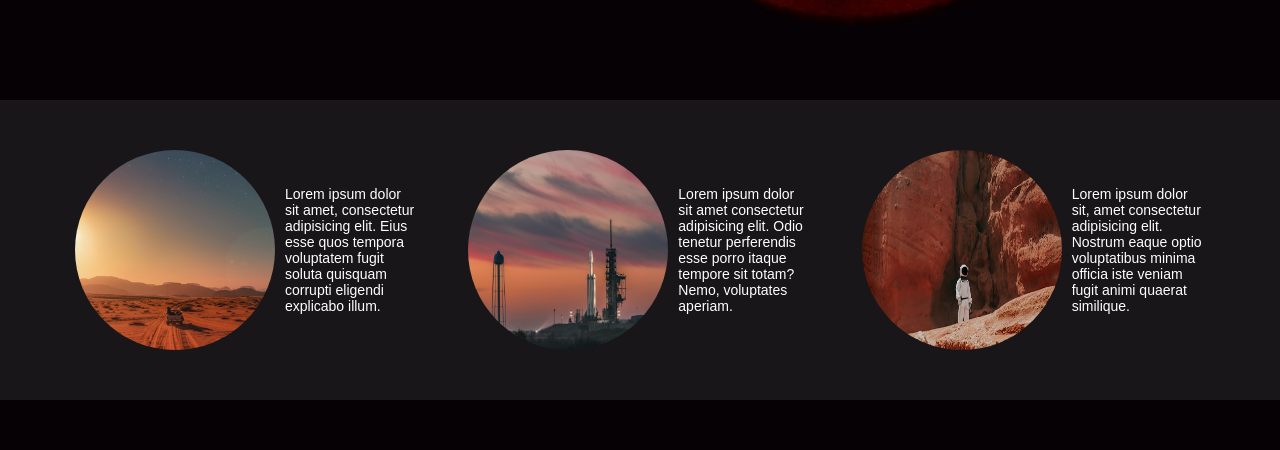
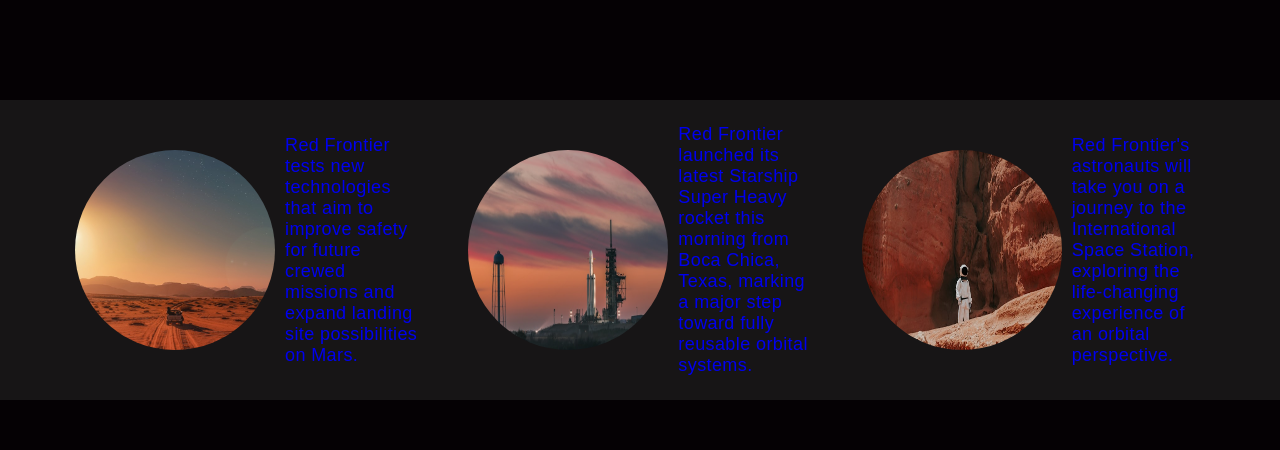
Before and after one commit to OleKodehode/Planet_Mars_Project, a plain HTML site: page index.html in a window 1280 px wide. Shown: the part 680-1130 px from the top of the page. Drawn offline with nearby package versions, Linux system fonts and the light colour scheme; a web font is replaced by a local one.

Commit message:
changed fonts and added links

```diff
--- a/index.html
+++ b/index.html
@@ -58,11 +58,11 @@
             height="200"
             width="200"
           />
-          <p>
-            Lorem ipsum dolor sit amet, consectetur adipisicing elit. Eius esse
-            quos tempora voluptatem fugit soluta quisquam corrupti eligendi
-            explicabo illum.
-          </p>
+          <a class="" href="#"
+            >Red Frontier tests new technologies that aim to improve safety for
+            future crewed missions and expand landing site possibilities on
+            Mars.</a
+          >
         </article>
         <article>
           <img
@@ -71,11 +71,11 @@
             height="200"
             width="200"
           />
-          <p>
-            Lorem ipsum dolor sit amet consectetur adipisicing elit. Odio
-            tenetur perferendis esse porro itaque tempore sit totam? Nemo,
-            voluptates aperiam.
-          </p>
+          <a href="#"
+            >Red Frontier launched its latest Starship Super Heavy rocket this
+            morning from Boca Chica, Texas, marking a major step toward fully
+            reusable orbital systems.
+          </a>
         </article>
         <article>
           <img
@@ -84,11 +84,11 @@
             height="200"
             width="200"
           />
-          <p>
-            Lorem ipsum dolor sit, amet consectetur adipisicing elit. Nostrum
-            eaque optio voluptatibus minima officia iste veniam fugit animi
-            quaerat similique.
-          </p>
+          <a href="#"
+            >Red Frontier's astronauts will take you on a journey to the
+            International Space Station, exploring the life-changing experience
+            of an orbital perspective.</a
+          >
         </article>
       </section>
       <section id="overview">
--- a/style.css
+++ b/style.css
@@ -71,7 +71,6 @@ header {
   flex-direction: row;
   align-items: center;
   gap: 30px;
-  font-size: 44px;
 }
 
 #title_container img {
@@ -83,6 +82,8 @@ nav {
   display: flex;
   flex-direction: row;
   gap: 50px;
+  padding-right: 40px;
+  font-size: 18px;
 }
 
 nav a,
@@ -132,16 +133,16 @@ section {
   text-align: center;
   line-height: 1.5;
 }
-
 #intro_img img {
   border-radius: 50%;
+  width: 400px;
 }
 
 #shortcut_section {
   min-height: 300px;
   width: 100svw;
   padding: 10px 75px;
-  background-color: rgba(70, 70, 70, 0.3);
+  background-color: #33323266;
 }
 
 #shortcut_section img {
@@ -157,10 +158,16 @@ section {
   gap: 10px;
 }
 
-#shortcut_section p {
-  font-size: 14px;
+#shortcut_section a {
+  font-size: 18px;
+  text-decoration: none;
+  font-family: "Inria Sans", sans-serif;
+  letter-spacing: 0.4px;
+  cursor: pointer;
 }
-
+#shortcut_section a:hover {
+  background-color: rgba(118, 118, 119, 0.149);
+}
 .article_headline {
   font-family: "Inknut Antiqua", serif;
   font-style: normal;
@@ -190,6 +197,10 @@ svg {
   align-self: flex-end;
 }
 
+#overview {
+  background-color: #46464642;
+  width: 100svw;
+}
 .text_box {
   width: 40%;
 }
```
Also changed, not shown: img/favicon_mars.png (deleted), img/jonny-clow-daUxPTqU8oY-unsplash.jpg (deleted), img/matt-gross-9aCkSl6YcXg-unsplash.jpg (deleted).
